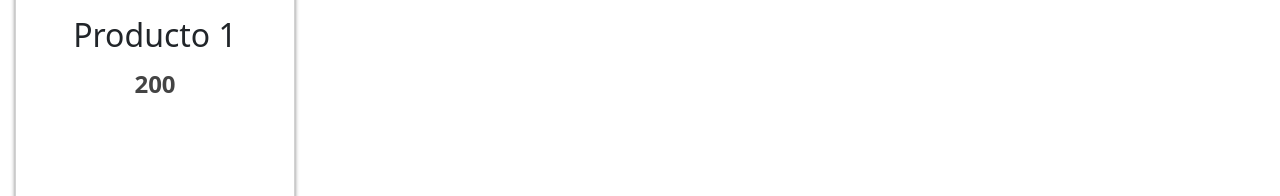
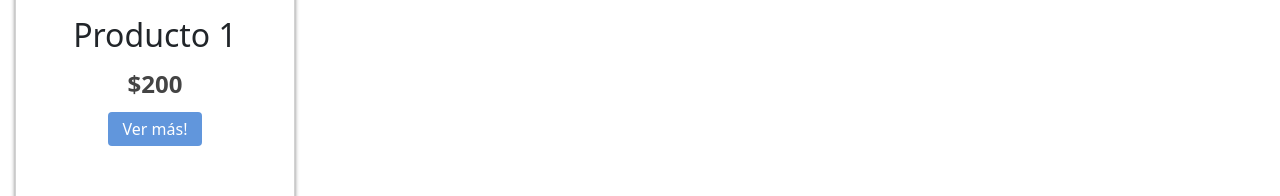
Before and after one commit to Niqqo/e-commerce, a React (Create React App) app in the folder proyecto/proyecto/: page / in a window 1280 px wide. Shown: the part 507-703 px from the top of the page. Built offline with nearby package versions, Linux system fonts and the light colour scheme; grey boxes are pictures that could not be loaded.

Commit message:
hasta boton

```diff
--- /dev/null
+++ b/proyecto/proyecto/src/Components/NavBar/Button/Button.jsx
@@ -0,0 +1,13 @@
+import React from "react";
+import "./button.css";
+
+function Button(props) {
+  console.log(props);
+  return (
+    <button className="btn">
+      {props.children}
+    </button>
+  );
+}
+
+export default Button;
--- /dev/null
+++ b/proyecto/proyecto/src/Components/NavBar/Button/button.css
@@ -0,0 +1,10 @@
+.btn{
+    padding: 5px 15px;
+    color: white;
+    max-width: 150px;
+    background-color: rgb(97, 150, 220);
+    border-radius:  4px;
+    border: none;
+    margin: 5px 15px;
+    cursor: pointer;
+  }
--- a/proyecto/proyecto/src/Components/NavBar/Item/Item.js
+++ b/proyecto/proyecto/src/Components/NavBar/Item/Item.js
@@ -1,4 +1,5 @@
 import React from 'react';
+import Button from "../Button/Button";
 import './item.css';
 
 function Item(props) {
@@ -10,7 +11,8 @@ function Item(props) {
       <div className="card-detail">
         <h2>{props.title}</h2>
         <p>{props.detail}</p>
-        <h4 className="priceTag">{props.price} </h4>
+        <h4 className="priceTag">${props.price} </h4>
+        <Button>Ver más!</Button>
       </div>
     </div>
   );
```
